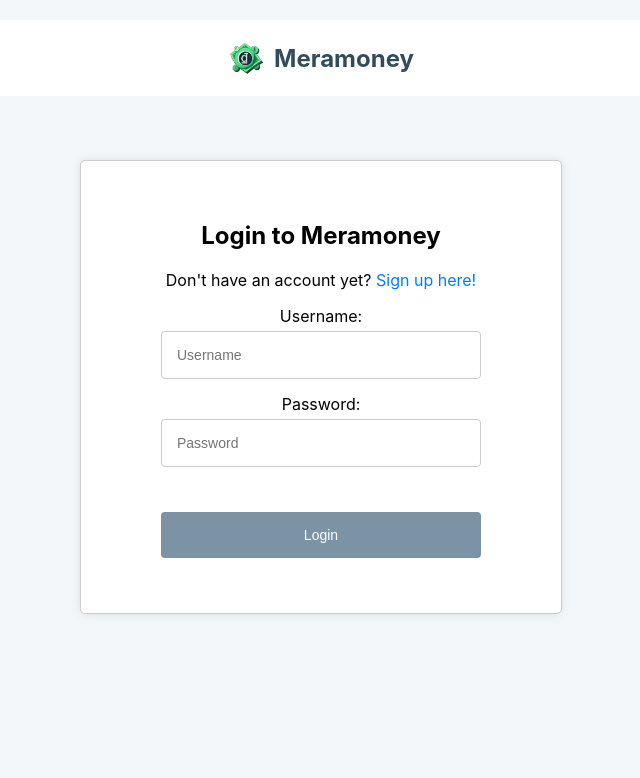
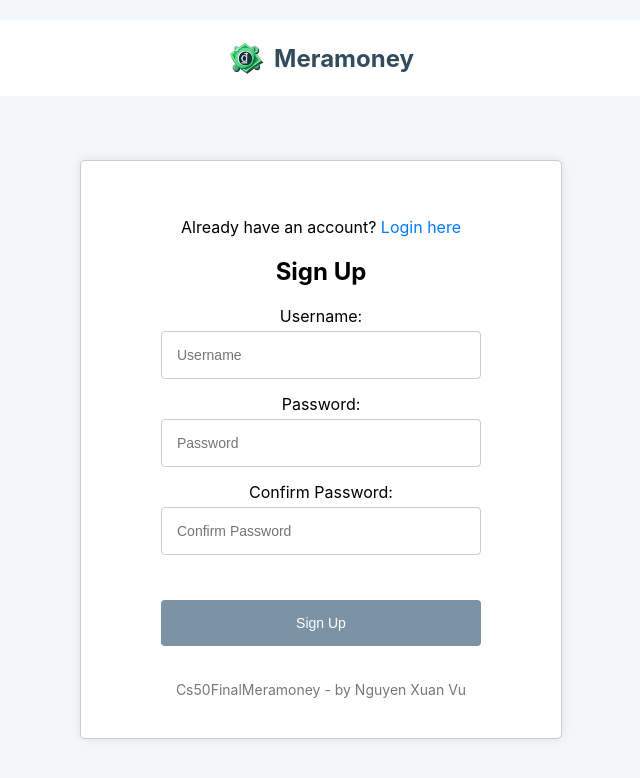
Before and after one commit to ngxvu/finalcs50-meramoney, a React (Create React App) app: page /signup in a window 1280 px wide. Shown: the top 778 px of the page, without its empty margins (319-959 px from the left). Built offline with nearby package versions, Linux system fonts and the light colour scheme.

Commit message:
sign up form

```diff
--- a/package.json
+++ b/package.json
@@ -8,6 +8,7 @@
     "@testing-library/user-event": "^13.5.0",
     "react": "^18.3.1",
     "react-dom": "^18.3.1",
+    "react-router-dom": "^6.26.2",
     "react-scripts": "5.0.1",
     "sass": "^1.79.4",
     "web-vitals": "^2.1.4"
--- a/src/App.js
+++ b/src/App.js
@@ -1,16 +1,29 @@
+import React from 'react';
+import { BrowserRouter as Router, Route, Routes } from 'react-router-dom';
 import './App.css';
 import Login from './features/login/login';
+import SignUp from './features/signup/sign_up';
+
 
 function App() {
     const handleLogin = (credentials) => {
         console.log('Login credentials:', credentials);
-    // Add your login logic here
+    };
+
+    const handleSignUp = (credentials) => {
+      console.log('Sign-up credentials:', credentials);
     };
 
     return (
+      <Router>
           <div className="App">
-    <Login onLogin={handleLogin} />
+              <Routes>
+                  <Route path="/login" element={<Login onLogin={handleLogin} />} />
+                  <Route path="/signup" element={<SignUp onSignUp={handleSignUp} />} />
+                  <Route path="/" element={<Login onLogin={handleLogin} />} />
+              </Routes>
           </div>
+      </Router>
     );
 }
 
--- a/src/features/login/login.jsx
+++ b/src/features/login/login.jsx
@@ -6,15 +6,40 @@ import logo from '../../assests/images/finalcs50-meramoney.png';
 function Login({ onLogin }) {
     const [username, setUsername] = useState('');
     const [password, setPassword] = useState('');
+    const [error, setError] = useState('');
+    const [success, setSuccess] = useState('');
 
-    const handleSubmit = (event) => {
+
+    const handleSubmit = async (event) => {
         event.preventDefault();
-        // Call the onLogin prop with username and password
-        onLogin({ username, password });
+        setError('');
+        setSuccess('');
+
+        try {
+            const response = await fetch('http://localhost:8989/login', {
+                method: 'POST',
+                headers: {
+                    'Content-Type': 'application/json',
+                },
+                body: JSON.stringify({
+                    user_name: username,
+                    password: password,
+                }),
+            });
+
+            if (!response.ok) {
+                throw new Error('Network response was not ok');
+            }
+            const data = await response.json();
+            onLogin(data);
+            setSuccess('Login successful!'); // Set success message
+
+        } catch (error) {
+            setError('Login failed. Please check your username and password.');
+        }
     };
 
     return (
-
         <>
         <header className="banner">
             <img src={logo} alt="Logo" />
@@ -47,6 +72,10 @@ function Login({ onLogin }) {
                         />
                     <button type="submit">Login</button>
                 </form>
+
+                <footer>
+                    Cs50FinalMeramoney - by Nguyen Xuan Vu
+                </footer>
         </div>
         </>
     );
--- a/src/features/signup/sign_up.jsx
+++ b/src/features/signup/sign_up.jsx
@@ -0,0 +1,107 @@
+import React, { useState } from 'react';
+import { useNavigate } from 'react-router-dom';
+import PropTypes from 'prop-types';
+import './styles.scss';
+import logo from '../../assests/images/finalcs50-meramoney.png';
+
+function SignUp({ onSignUp }) {
+    const [username, setUsername] = useState('');
+    const [password, setPassword] = useState('');
+    const [confirmPassword, setConfirmPassword] = useState('');
+    const [error, setError] = useState('');
+    const [success, setSuccess] = useState('');
+    const history = useNavigate();
+
+    const handleSubmit = async (event) => {
+        event.preventDefault();
+        setError('');
+        setSuccess('');
+
+        if (password !== confirmPassword) {
+            setError('Passwords do not match.');
+            return;
+        }
+
+        try {
+            const response = await fetch('http://localhost:8989/signup', {
+                method: 'POST',
+                headers: {
+                    'Content-Type': 'application/json',
+                },
+                body: JSON.stringify({
+                    user_name: username,
+                    password: password,
+                }),
+            });
+
+            if (!response.ok) {
+                throw new Error('Network response was not ok');
+            }
+
+            const data = await response.json();
+            onSignUp(data);
+            setSuccess('Sign-up successful! Redirecting to login page...');
+            setTimeout(() => {
+                history.push('/login');
+            }, 2000); // Redirect after 2 seconds
+        } catch (error) {
+            setError('Sign-up failed. Please try again.');
+        }
+    };
+
+    return (
+        <>
+            <header className="banner">
+                <img src={logo} alt="Logo" />
+                <span>Meramoney</span>
+            </header>
+            <div className="signup-container">
+                <p>
+                    Already have an account? <a href="/login">Login here</a>
+                </p>
+                <h2>Sign Up</h2>
+                {error && <p className="error">{error}</p>} {/* Display error message */}
+                {success && <p className="success">{success}</p>} {/* Display success message */}
+                <form onSubmit={handleSubmit}>
+                    <label htmlFor="username">Username:</label>
+                    <input
+                        type="text"
+                        id="username"
+                        value={username}
+                        onChange={(e) => setUsername(e.target.value)}
+                        placeholder="Username"
+                        required
+                    />
+                    <label htmlFor="password">Password:</label>
+                    <input
+                        type="password"
+                        id="password"
+                        value={password}
+                        onChange={(e) => setPassword(e.target.value)}
+                        placeholder="Password"
+                        required
+                    />
+                    <label htmlFor="confirmPassword">Confirm Password:</label>
+                    <input
+                        type="password"
+                        id="confirmPassword"
+                        value={confirmPassword}
+                        onChange={(e) => setConfirmPassword(e.target.value)}
+                        placeholder="Confirm Password"
+                        required
+                    />
+                    <button type="submit">Sign Up</button>
+                </form>
+                <footer>
+                   Cs50FinalMeramoney - by Nguyen Xuan Vu
+                </footer>
+            </div>
+        </>
+    );
+}
+
+SignUp.propTypes = {
+    onSignUp: PropTypes.func.isRequired,
+};
+
+export default SignUp;
--- /dev/null
+++ b/src/features/signup/styles.scss
@@ -0,0 +1,106 @@
+body {
+    background: #f4f7fa;
+    margin: 0;
+    padding: 0;
+}
+
+.banner {
+    display: flex;
+    align-items: center;
+    justify-content: center;
+    color: #324C5b;
+    padding: 20px;
+    text-align: center;
+    margin-top: 20px;
+    background-color: white;
+
+    img {
+        vertical-align: middle;
+        width: 36px;
+        height: auto;
+        margin-right: 10px;
+    }
+
+    span {
+        vertical-align: middle;
+        font-size: 24px;
+        font-weight: bold;
+    }
+}
+
+p {
+    text-align: center;
+
+    a {
+        color: #007bff;
+        text-decoration: none;
+
+        &:hover {
+            text-decoration: underline;
+        }
+    }
+}
+
+.login-container, .signup-container {
+    max-width: 400px;
+    margin: 0 auto;
+    padding: 40px 40px;
+    border: 1px solid #ccc;
+    border-radius: 5px;
+    box-shadow: 0 0 10px rgba(0, 0, 0, 0.1);
+    background-color: white;
+    margin-top: 5%;
+}
+
+form {
+    display: flex;
+    flex-direction: column;
+
+    div {
+        margin-bottom: 15px;
+    }
+
+    label {
+        margin-bottom: 5px;
+    }
+
+    input, button {
+        width: 80%;
+        padding: 15px;
+        margin: 0 auto 15px auto;
+        border: 1px solid #ccc;
+        border-radius: 4px;
+        box-sizing: border-box;
+        font-size: 14px;
+    }
+
+    button {
+        margin-top: 30px;
+        background-color: #7b93A4;
+        color: white;
+        border: none;
+        cursor: pointer;
+
+        &:hover {
+            background-color:  #324C5b;
+        }
+    }
+}
+
+.error {
+    color: red;
+    text-align: center;
+}
+
+.success {
+    color: green;
+    text-align: center;
+}
+
+footer {
+    text-align: center;
+    margin-top: 20px;
+    font-size: 14px;
+    color: #777;
+    background-color: transparent; // Ensure the footer background is transparent
+}
```
Also changed, not shown: 1 other file (tests, documents, lock files or other folders). Lines whose indentation alone changed are shown as unchanged.
